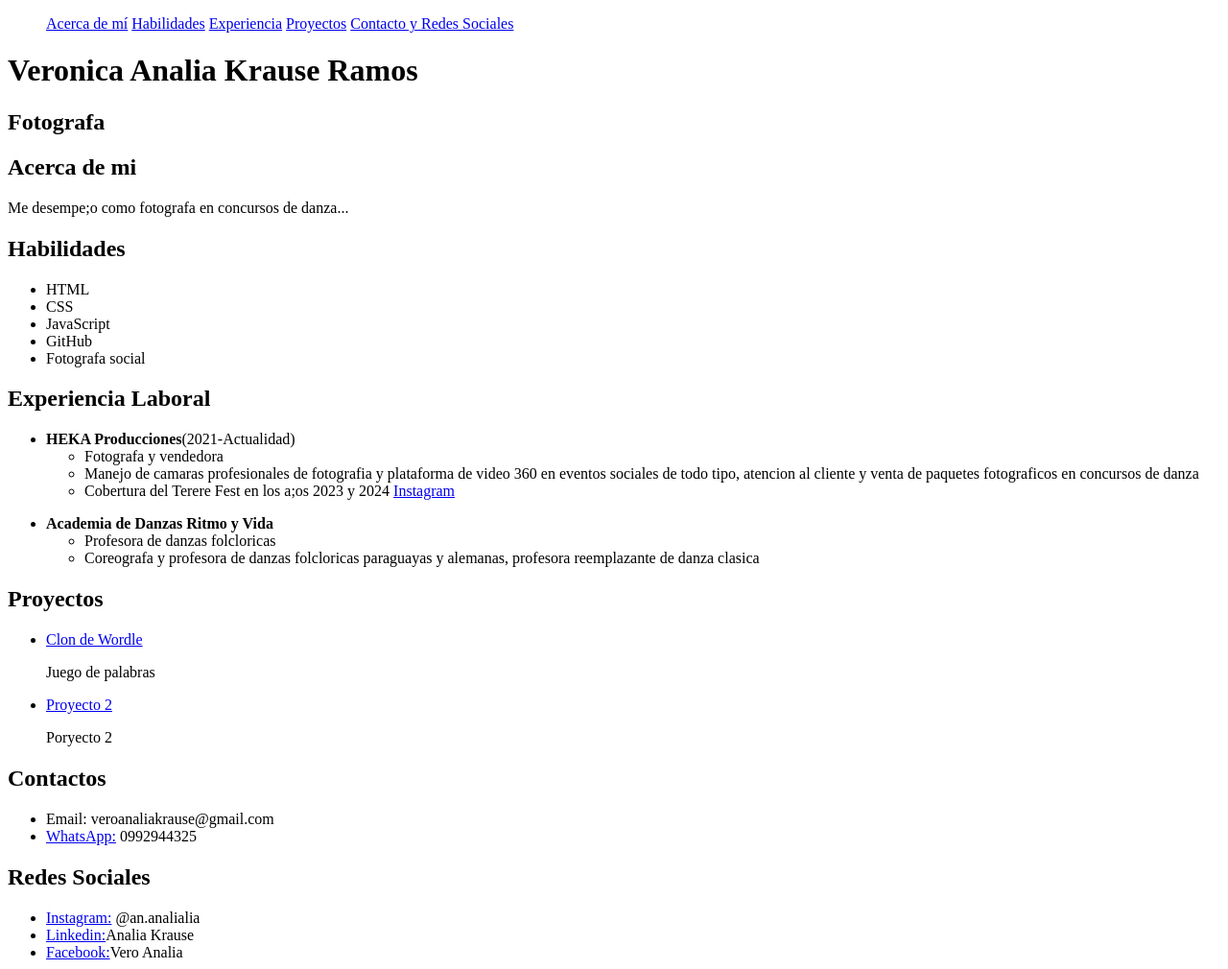
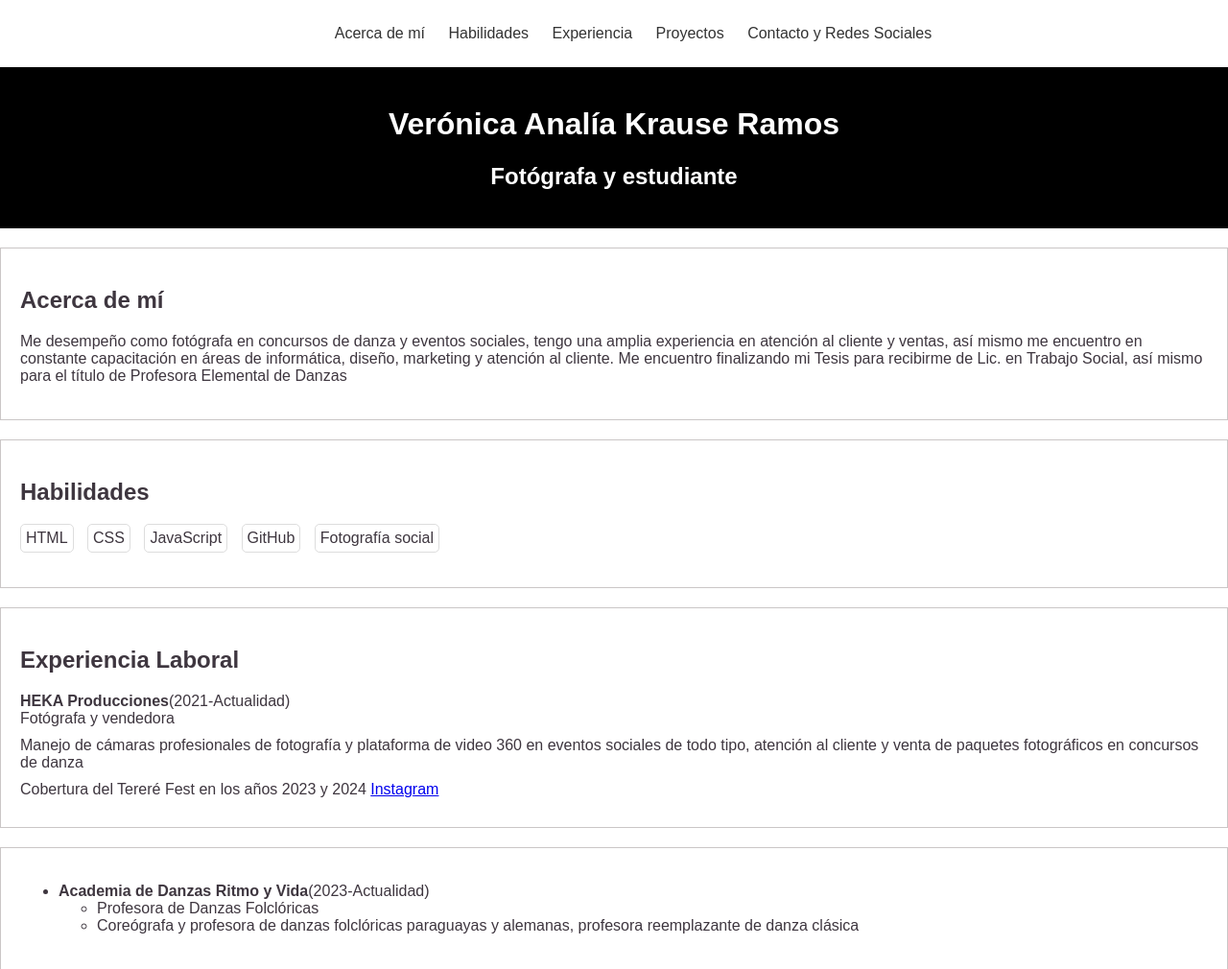
Before and after one commit to VeroAnalia/Portfolio, a plain HTML site: page index.html in a window 1280 px wide. Shown: the top 1010 px of the page at 96% size. Drawn offline with Linux system fonts and the light colour scheme.

Commit message:
Add files via upload

```diff
--- a/index.html
+++ b/index.html
@@ -2,26 +2,29 @@
 <html>
   <head>
     <title>Mi portafolio personal</title>
+    <link rel="stylesheet" href="./style.css" />
+    <link rel="stylesheet" href="./style.css" />
+    <link rel="stylesheet" href="https://cdnjs.cloudflare.com/ajax/libs/font-awesome/4.7.0/css/font-awesome.min.css"/>
   </head>
   <body>
     <header>
+        <h1>Verónica Analía Krause Ramos</h1>
+        <h2>Fotógrafa y estudiante</h2>
         <nav>
             <ul>
-              <a href="#acerca de mi">Acerca de mí</a>
-              <a href="#habilidades">Habilidades</a>
-              <a href="#experiencia">Experiencia</a>
-              <a href="#proyectos">Proyectos</a>
-              <a href="#contacto y redes sociales">Contacto y Redes Sociales</a>
+              <a class="menu-item" href="#Acerca de mi">Acerca de mí</a>
+              <a class="menu-item" href="#Habilidades">Habilidades</a>
+              <a class="menu-item" href="#Experiencia">Experiencia</a>
+              <a class="menu-item" href="#Proyectos">Proyectos</a>
+              <a class="menu-item" href="#Redes">Contacto y Redes Sociales</a>
             </ul>
           </nav>
-        <h1>Veronica Analia Krause Ramos</h1>
-        <h2>Fotografa</h2>
     </header>
         <main>
             <section id="Acerca de mi">
-                <h2>Acerca de mi</h2>
+                <h2>Acerca de mí</h2>
                 <p>
-                    Me desempe;o como fotografa en concursos de danza...
+                    Me desempeño como fotógrafa en concursos de danza y eventos sociales, tengo una amplia experiencia en atención al cliente y ventas, así mismo me encuentro en constante capacitación en áreas de informática, diseño, marketing y atención al cliente. Me encuentro finalizando mi Tesis para recibirme de Lic. en Trabajo Social, así mismo para el título de Profesora Elemental de Danzas
                 </p>
             </section>
             <section id="Habilidades">
@@ -31,18 +34,18 @@
                     <li>CSS</li>
                     <li>JavaScript</li>
                     <li>GitHub</li>
-                    <li>Fotografa social</li>
+                    <li>Fotografía social</li>
                 </ul>
             </section>
-            <section id="Experiencia Laboral">
+            <section id="Experiencia">
             <h2>Experiencia Laboral</h2>
             <ul>
                 <li>
                     <b>HEKA Producciones</b>(2021-Actualidad)
                     <ul>
-                        <li>Fotografa y vendedora</li>
-                        <li>Manejo de camaras profesionales de fotografia y plataforma de video 360 en eventos sociales de todo tipo, atencion al cliente y venta de paquetes fotograficos en concursos de danza</li>
-                        <li>Cobertura del Terere Fest en los a;os 2023 y 2024 <a href="https://www.instagram.com/p/C3wYSTKsNtA/?utm_source=ig_web_copy_link&igsh=MzRlODBiNWFlZA==">Instagram</a></li>
+                        <li>Fotógrafa y vendedora</li>
+                        <li>Manejo de cámaras profesionales de fotografía y plataforma de video 360 en eventos sociales de todo tipo, atención al cliente y venta de paquetes fotográficos en concursos de danza</li>
+                        <li>Cobertura del Tereré Fest en los años 2023 y 2024 <a href="https://www.instagram.com/p/C3wYSTKsNtA/?utm_source=ig_web_copy_link&igsh=MzRlODBiNWFlZA==">Instagram</a></li>
                     </ul>
                 </li>
             </ul>
@@ -50,11 +53,11 @@
             <section>
             <ul>
                 <li>
-                    <strong>Academia de Danzas Ritmo y Vida</strong>
+                    <strong>Academia de Danzas Ritmo y Vida</strong>(2023-Actualidad)
                     <ul>
-                        <li>Profesora de danzas folcloricas</li>
+                        <li>Profesora de Danzas Folclóricas</li>
                         <li>
-                            Coreografa y profesora de danzas folcloricas paraguayas y alemanas, profesora reemplazante de danza clasica
+                            Coreógrafa y profesora de danzas folclóricas paraguayas y alemanas, profesora reemplazante de danza clásica
                         </li>
                     </ul>
                 </li>
@@ -68,12 +71,12 @@
                         <p>Juego de palabras</p>
                     </li>
                     <li>
-                        <a href="https://www.youtube.com/watch?v=fQgL3DuvRQ4&list=RDjiOKqwROy7o&index=5">Proyecto 2</a>
+                        <a href="https://youtu.be/-L4Visli9sA?si=aEdpcJDr-5bLqNIh">Proyecto 2</a>
                         <p>Poryecto 2</p>
                     </li>
                 </ul>
             </section>
-            <section id="Contacto y Redes Sociales">
+            <section id="Redes">
                 <h2>Contactos</h2>
                 <ul>
                     <li>Email: veroanaliakrause@gmail.com</li>
@@ -81,9 +84,9 @@
                 </ul>
                 <h2>Redes  Sociales</h2>
                 <ul>
-                    <li><a href="https://www.instagram.com/an.analialia?igsh=azUzamtlNmhyOXJh">Instagram:</a> @an.analialia</li>
-                    <li><a href="https://www.linkedin.com/in/analia-krause-trabajadora-social?utm_source=share&utm_campaign=share_via&utm_content=profile&utm_medium=android_app">Linkedin:</a>Analia Krause</li>
-                    <li><a href="https://www.facebook.com/profile.php?id=61556588777360">Facebook:</a>Vero Analia</li>
+                    <li><a href="https://www.instagram.com/an.analialia?igsh=azUzamtlNmhyOXJh" class="fa-instagram">Instagram:</a> @an.analialia</li>
+                    <li><a href="https://www.linkedin.com/in/analia-krause-trabajadora-social?utm_source=share&utm_campaign=share_via&utm_content=profile&utm_medium=android_app" class="fa-linkedin">Linkedin:</a>Analía Krause</li>
+                    <li><a href="https://www.facebook.com/profile.php?id=61556588777360" class="fa-facebook">Facebook:</a>Vero Analía </li>
                 </ul>
             </section>
         </main>
--- /dev/null
+++ b/style.css
@@ -0,0 +1,91 @@
+body {
+  font-family: Arial, sans-serif;
+  margin: 0;
+  color: #3e363f;
+  padding-top: 70px;
+}
+nav {
+  position: fixed;
+  top: 0;
+  left: 0;
+  width: 100%;
+  background-color: #fff;
+  box-shadow: 0 0 5px rgba(0, 0, 0, 0.1);
+}
+.menu-item {
+  text-decoration: none;
+  color: #333;
+  padding: 10px;
+  display: inline-block;
+}
+.menu-item:hover {
+  background-color: #c50505;
+  transition: all 0.4s ease-in-out;
+}
+header {
+  background-color: #000000;
+  color: #ffffff;
+  text-align: center;
+  padding: 20px;
+  margin-bottom: 20px;
+}
+section {
+  padding: 20px;
+  border: 1px solid #cac6c6;
+  margin-bottom: 20px;
+}
+#Acerca de mi {
+  text-align: justify;
+}
+#Habilidades ul {
+  list-style: none;
+  padding: 0;
+}
+#Habilidades ul li {
+  display: inline-block;
+  padding: 5px;
+  border: 1px solid #ddd;
+  border-radius: 5px;
+  margin-right: 10px;
+}
+#Experiencia ul {
+  list-style: none;
+  padding: 0;
+  margin: 0;
+}
+#Experiencia ul li {
+  margin-bottom: 10px;
+}
+#Proyectos ul {
+  list-style: none;
+  padding: 0;
+  margin: 0;
+}
+#Proyectos ul li a {
+  text-decoration: none;
+  color: #48139c;
+}
+#Proyectos ul li a:hover {
+  text-decoration: underline;
+}
+#Redes {
+  list-style: none;
+  padding: 0;
+  margin-top: 10px;
+}
+#Redes li {
+  list-style: none;
+  display: inline-block;
+  padding: 5px;
+}
+.fa {
+  color: #333;
+  text-decoration: none;
+  margin-left: 10px;
+}
+footer {
+  background-color: #333;
+  color: #fff;
+  text-align: center;
+  padding: 10px;
+}
```
